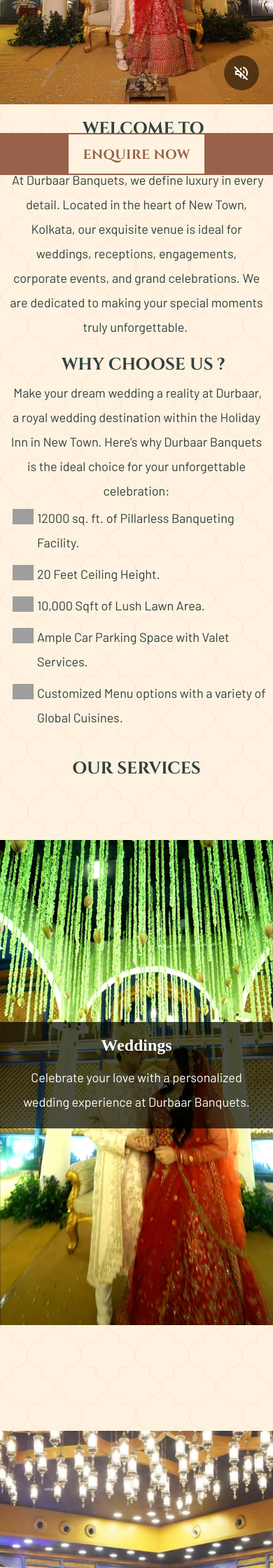
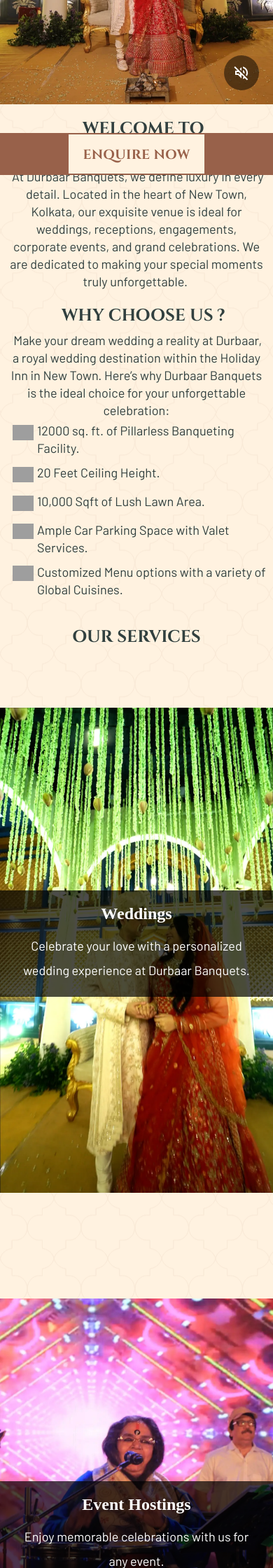
Before and after one commit to Aniket239/Durbaar_Landing_Page, a PHP site: page / in a window 390 px wide. Shown: the part 594-2834 px from the top of the page at 70% size. Run offline with PHP 8.4, Linux system fonts and the light colour scheme; some web fonts are replaced; grey boxes are pictures that could not be loaded.

Commit message:
contect changs

```diff
--- a/style.css
+++ b/style.css
@@ -378,7 +378,7 @@
     font-size: 24px;
     color: #31403F;
     font-family: "Barlow", sans-serif;
-    line-height: 35px;
+    line-height: 25px;
     padding: 0 5%;
     text-align: left;
 }
@@ -1464,7 +1464,7 @@
     }
 
     #parallax2 {
-        background-image: url('assets/services Images/Services mobile/Event\ hosting.webp');
+        background-image: url('assets/services Images/Services mobile/event\ hosting.webp');
     }
 
     #parallax3 {
@@ -1480,7 +1480,7 @@
     }
 
     #parallax6 {
-        background-image: url('assets/services Images/Services mobile/Event\ Planning.webp');
+        background-image: url('assets/services Images/Services mobile/event\ planing.webp');
     }
 
     #parallax7 {
@@ -1738,7 +1738,6 @@
 
     .why_choose_text p {
         font-size: 15px;
-        line-height: 30px;
     }
 
     .facilities {
```
Also changed, not shown: assets/services Images/Services mobile/Event Planning.webp (deleted), assets/services Images/Services mobile/Event hosting.webp, assets/services Images/Services mobile/event hosting.jpg (deleted), assets/services Images/Services mobile/event planing.webp (added).
